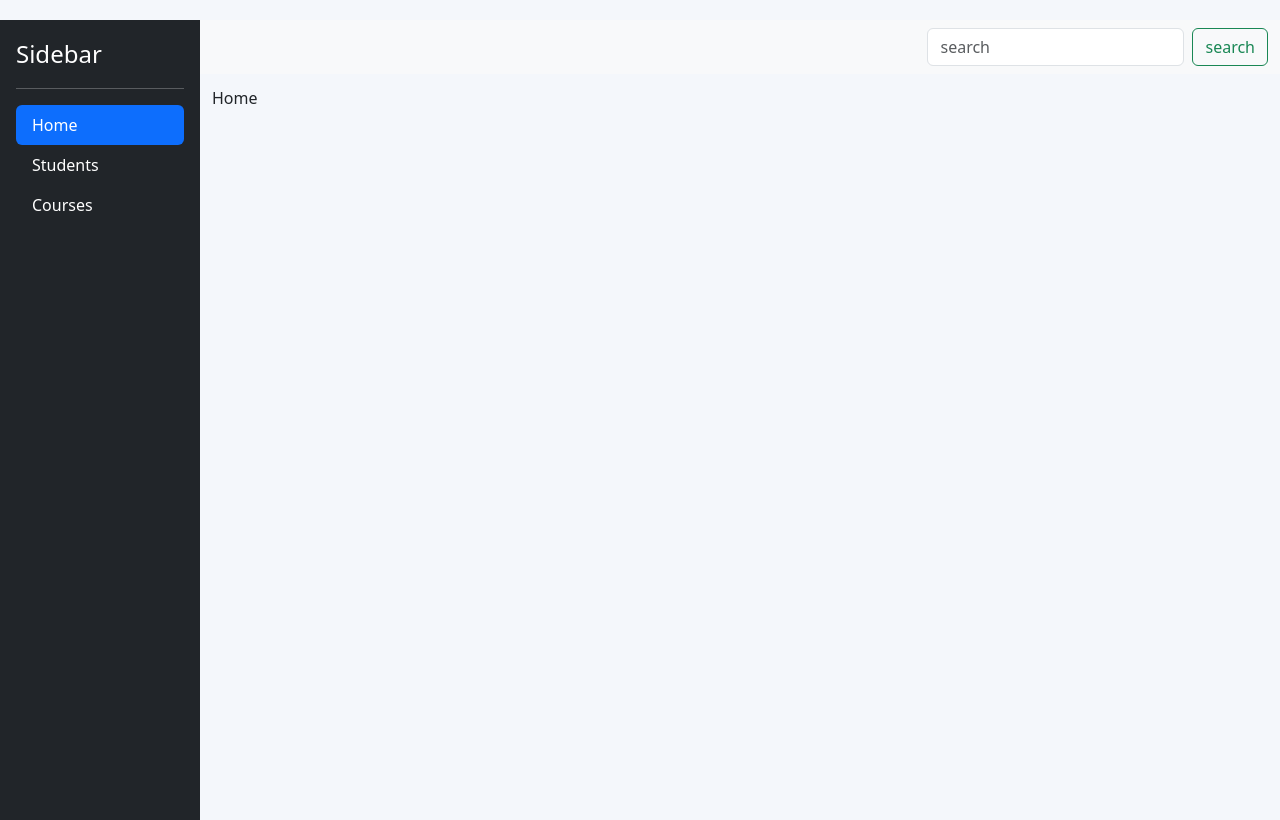
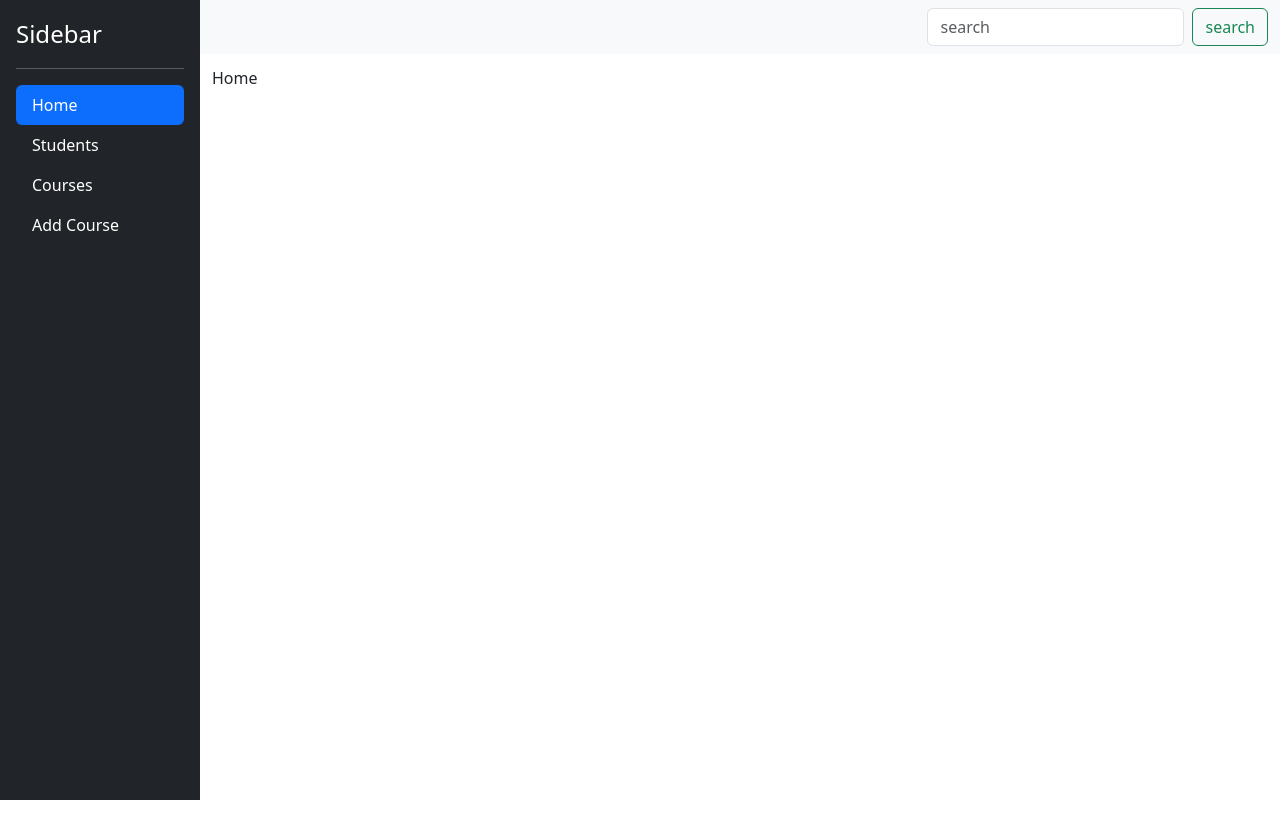
Before and after one commit to BivinSG/my-todo-app-git, a React (Vite) app: page / in a window 1280 px wide. Built offline with nearby package versions, Linux system fonts and the light colour scheme.

Commit message:
created a layout component and applied active-style to sidebar to menus using location,pathname from useLocation.

```diff
--- a/src/App.css
+++ b/src/App.css
@@ -1,4 +1,3 @@
-/* Global reset */
 * {
   box-sizing: border-box;
   font-family: system-ui, -apple-system, BlinkMacSystemFont, "Segoe UI", sans-serif;
@@ -10,22 +9,13 @@ body {
   margin: 0;
 }
 
-/* Page background */
-body {
-  display: flex;
-  justify-content: center;
-  align-items: flex-start; /* keeps layout near top */
-  background: #f4f7fb;
-  padding-top: 20px; /* only top spacing */
-}
-
 /* App layout */
 .app-container {
-  width: min(640px, 100%);
+  /* width: min(640px, 100%); */
   background: #ffffff;
   border-radius: 16px;
   box-shadow: 0 10px 30px rgba(0, 0, 0, 0.08);
-  padding: 24px;
+  /* padding: 24px; */
   border: 1px solid rgba(0, 0, 0, 0.08);
 }
 
@@ -36,7 +26,6 @@ body {
 }
 
 /* Input section */
-
 .list-input-container {
   display: grid;
   grid-template-columns: 1fr auto;
@@ -76,8 +65,6 @@ body {
   background: #1366d6;
   transform: translateY(-1px);
 }
-
-/* Inputs */
 
 input {
   padding: 12px 14px;
@@ -157,13 +144,6 @@ input + div {
 .name-error {
   color: red;
 }
-/* styles.css */
-
-* {
-  margin: 0px;
-  padding: 0px;
-  box-sizing: border-box;
-}
 
 #root {
   /* min-height: 100vh; */
--- a/src/App.jsx
+++ b/src/App.jsx
@@ -1,26 +1,10 @@
 import "./App.css";
-import Home from "./Pages/Home";
-import ManageStudents from "./Pages/ManageStudents";
-import ManageCourses from "./Pages/ManageCourses";
-import Sidebar from "./components/SideBar";
-import { useState } from "react";
-import Header from "./components/Header";
+import Layout from "./components/Layout";
 
 function App() {
-  const [menu, setMenu] = useState("home");
   return (
     <>
-      <Sidebar menu={menu} setMenu={setMenu} />
-      <Header />
-      {menu === "home" ? (
-        <Home />
-      ) : menu === "students" ? (
-        <ManageStudents />
-      ) : menu === "courses" ? (
-        <ManageCourses />
-      ) : (
-        <div>No Page Found</div>
-      )}
+      <Layout />
     </>
   );
 }
--- /dev/null
+++ b/src/components/Layout/index.jsx
@@ -0,0 +1,17 @@
+import { useState } from "react";
+import Sidebar from "../SideBar";
+import Header from "../Header";
+import { Outlet } from "react-router-dom";
+
+const Layout = () => {
+  // const [menu, setMenu] = useState("home");
+  return (
+    <>
+      <Sidebar  />
+      <Header />
+      <Outlet />
+    </>
+  );
+};
+
+export default Layout;
--- a/src/components/SideBar/index.jsx
+++ b/src/components/SideBar/index.jsx
@@ -1,56 +1,58 @@
 import React from "react";
+import { Link, useLocation } from "react-router-dom";
 
-const Sidebar = ({ menu, setMenu }) => {
+const Sidebar = () => {
+  const location = useLocation();
+  const menu = location.pathname.split("/").pop() || "home";
+  console.log(menu);
   return (
     <aside className="sidebar">
       <div
         className="d-flex flex-column flex-shrink-0 p-3 text-bg-dark"
         style={{ position: "sticky", top: "0px", minHeight: "100vh" }}
       >
-        <a
-          href="/"
+        <Link
+          to="/"
           className="d-flex align-items-center mb-3 mb-md-0 me-md-auto text-white text-decoration-none"
         >
           <span className="fs-4">Sidebar</span>
-        </a>
+        </Link>
 
         <hr />
         <ul className="nav nav-pills flex-column mb-auto">
           <li className="nav-item">
-            <div
+            <Link
+              to="/"
               className={`nav-link text-white ${menu === "home" ? "active" : ""}`}
-              onClick={(e) => {
-                e.preventDefault();
-                setMenu("home");
-              }}
               aria-current="page"
             >
               Home
-            </div>
+            </Link>
           </li>
 
           <li>
-            <div
+            <Link
+              to="/students"
               className={`nav-link text-white ${menu === "students" ? "active" : ""}`}
-              onClick={(e) => {
-                e.preventDefault();
-                setMenu("students");
-              }}
             >
               Students
-            </div>
+            </Link>
           </li>
-
           <li>
-            <div
+            <Link
+              to="/courses"
               className={`nav-link text-white ${menu === "courses" ? "active" : ""}`}
-              onClick={(e) => {
-                e.preventDefault();
-                setMenu("courses");
-              }}
             >
               Courses
-            </div>
+            </Link>
+          </li>
+          <li>
+            <Link
+              to="/courses/add-course"
+              className={`nav-link text-white ${menu === "add-course" ? "active" : ""}`}
+            >
+              Add Course
+            </Link>
           </li>
         </ul>
       </div>
--- a/src/main.jsx
+++ b/src/main.jsx
@@ -2,14 +2,33 @@ import React from "react";
 import { StrictMode } from "react";
 import { createRoot } from "react-dom/client";
 import { AppProvider } from "./context/AppContext";
+import { createBrowserRouter, RouterProvider } from "react-router-dom";
 import "bootstrap/dist/css/bootstrap.min.css";
 import "./index.css";
 import App from "./App";
+import Home from "./Pages/Home";
+import ManageStudents from "./Pages/ManageStudents";
+import ManageCourses from "./Pages/ManageCourses";
+import Layout from "./components/Layout";
+
+const router = createBrowserRouter([
+  {
+    path: "/",
+    element: <Layout />,
+    children: [
+      { index: true, element: <Home /> },
+      { path: "/home", element: <Home /> },
+      { path: "/students", element: <ManageStudents /> },
+      { path: "/courses", element: <ManageCourses /> },
+      { path: "/courses/add-course", element: <ManageCourses /> },
+    ],
+  },
+]);
 
 createRoot(document.getElementById("root")).render(
-  <StrictMode>
-    <AppProvider>
-      <App />
-   </AppProvider>
-  </StrictMode>,
+  // <StrictMode>
+  <AppProvider>
+    <RouterProvider router={router} />
+  </AppProvider>,
+  // </StrictMode>,
 );
```
